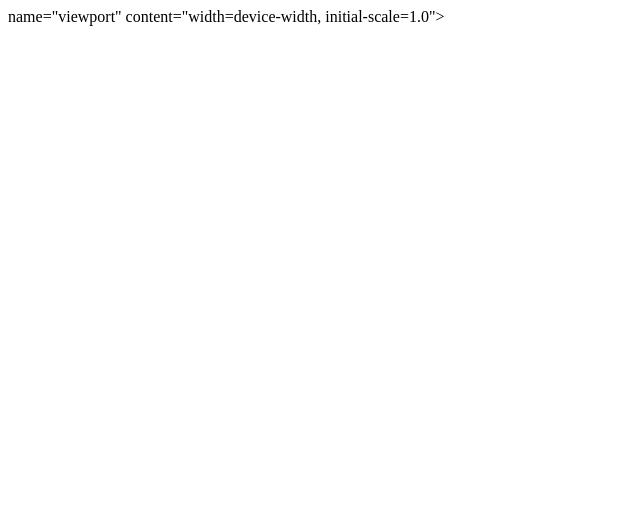
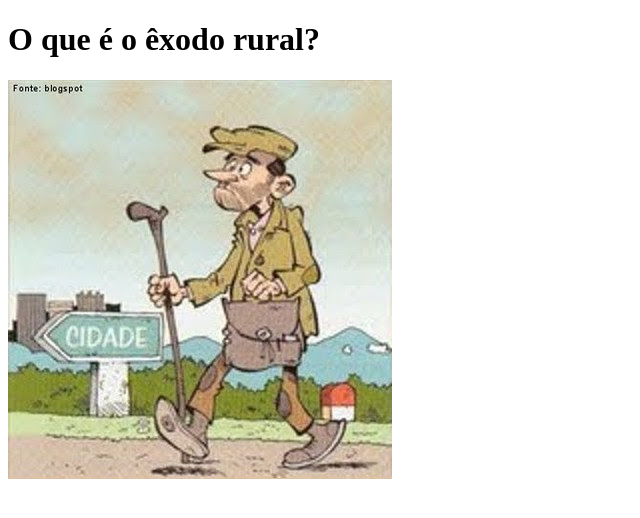
Before and after one commit to Kami70-7/Agrinho., a plain HTML site: page index.html in a window 1280 px wide. Shown: the whole page, without its empty margins (0-640 px from the left). Drawn offline with Linux system fonts and the light colour scheme.

Commit message:
Adicionado imagem.

```diff
--- a/index.html
+++ b/index.html
@@ -2,13 +2,13 @@
 <html lang="pt-br">
 <head>
     <meta charset="UTF-8">
-    <meta> name="viewport" content="width=device-width, initial-scale=1.0">
-    <title>Êxodo rural<title
-     rel="stylesheet" href="style.css">
+    <meta name="viewport" content="width=device-width, initial-scale=1.0">
+    <title>Êxodo rural</title>
+    <link rel="stylesheet" href="style.css">
 </head>
 <body>
     <header>
-    <h1>O que é o êxodo rural?</h1>
-    <img src=""
+        <h1>O que é o êxodo rural?</h1>
+        <img src="unnamed.jpg">
     </header>
 </body>
```
Also changed, not shown: charge_exodo_rural_2.jpg (added), unnamed.jpg (added).
